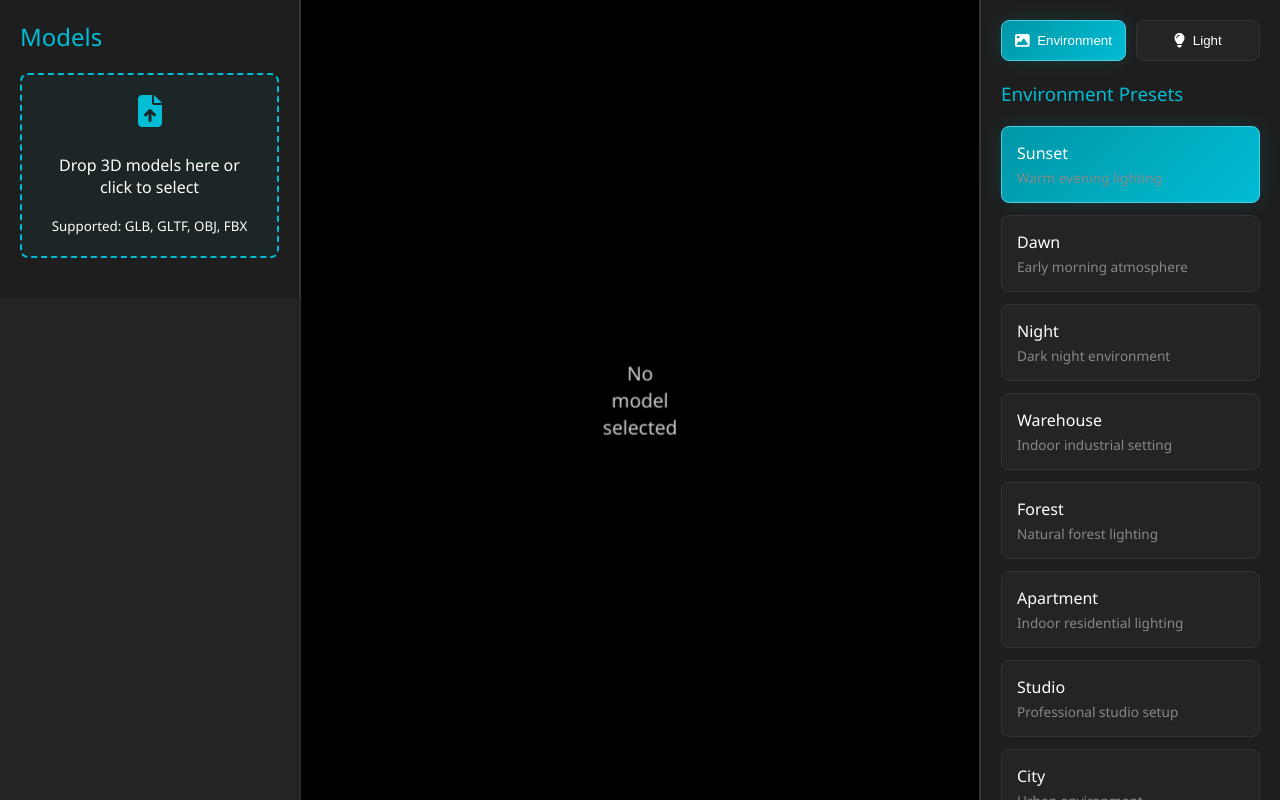
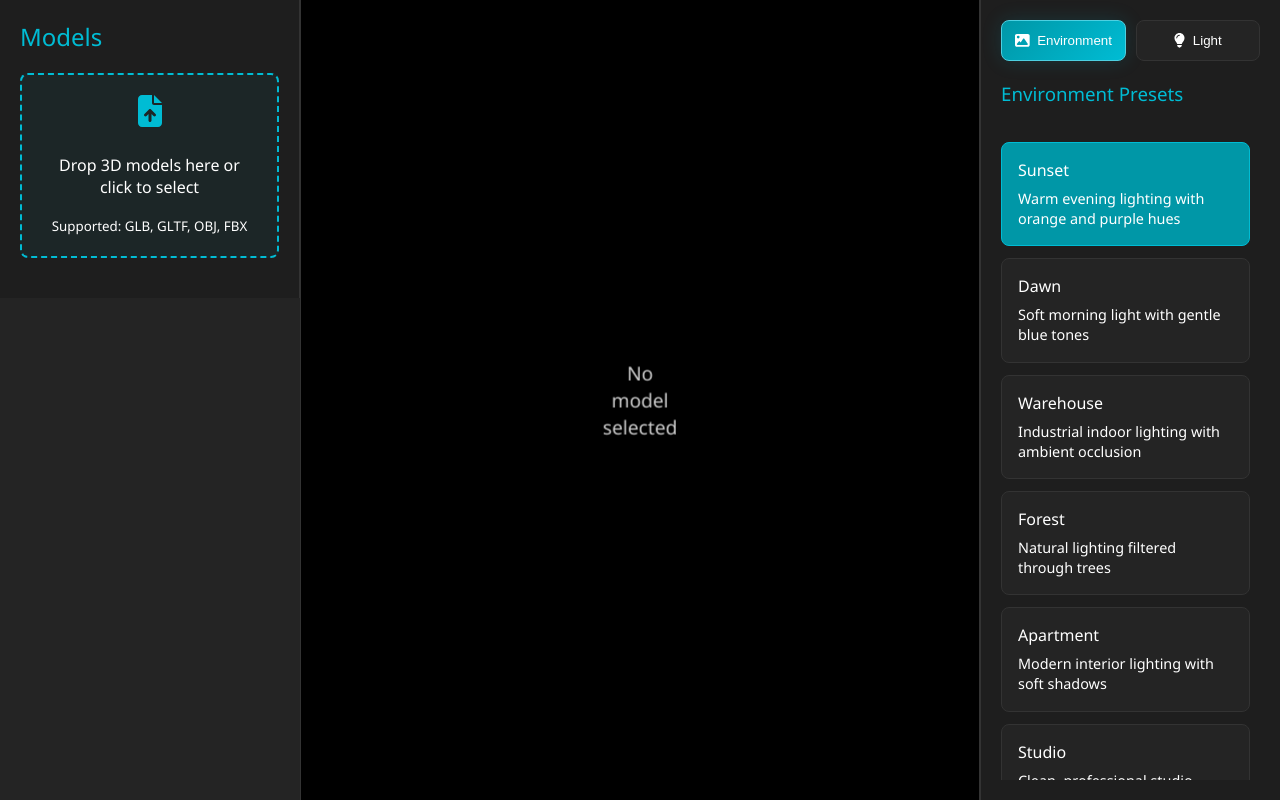
Before and after one commit to dragonashil/glb-web-viewer, a React (Create React App) app: page / in a window 1280 px wide. Both pictures are taken after a click on the button "Environment". Built offline with nearby package versions, Linux system fonts and the light colour scheme.

Commit message:
환경맵 프리셋 추가 해상도 향상

```diff
--- a/src/components/ModelViewer/ModelViewer.tsx
+++ b/src/components/ModelViewer/ModelViewer.tsx
@@ -37,7 +37,12 @@ const ModelViewer: React.FC<ModelViewerProps> = ({
             <Model url={selectedModel.url} type={selectedModel.type} />
             <OrbitControls makeDefault />
             {showEnvironment && (
-              <Environment preset={environmentPreset as any} background />
+              <Environment
+                preset={environmentPreset as any}
+                background
+                blur={0}
+                resolution={2048}
+              />
             )}
             <directionalLight
               position={[
--- a/src/components/SettingsPanel/EnvironmentSettings/EnvironmentSettings.css
+++ b/src/components/SettingsPanel/EnvironmentSettings/EnvironmentSettings.css
@@ -3,48 +3,58 @@
   display: flex;
   flex-direction: column;
   gap: 20px;
+  overflow-y: auto;
+  padding-right: 10px;
 }
 
-.environment-settings h3 {
+.environment-header {
+  display: flex;
+  justify-content: space-between;
+  align-items: center;
+  margin-bottom: 1rem;
+}
+
+.environment-header h3 {
   color: var(--primary-color);
   margin: 0;
   font-weight: 500;
 }
 
-.environment-items {
+.preset-grid {
   display: grid;
   gap: 12px;
 }
 
-.environment-item {
-  padding: 15px;
+.preset-item {
   background: var(--elevated-dark);
   border: 1px solid var(--border-color);
   border-radius: 8px;
+  padding: 16px;
   cursor: pointer;
   transition: all 0.2s ease;
 }
 
-.environment-item:hover {
-  background: #2A2A2A;
-  transform: translateY(-1px);
-  border-color: var(--primary-dark);
+.preset-item:hover {
+  transform: translateY(-2px);
+  border-color: var(--primary-color);
+  box-shadow: 0 4px 12px rgba(0, 0, 0, 0.2);
 }
 
-.environment-item.selected {
-  background: linear-gradient(135deg, var(--primary-dark), var(--primary-color));
-  border-color: var(--primary-light);
-  box-shadow: 0 0 20px rgba(0, 188, 212, 0.15);
+.preset-item.selected {
+  border-color: var(--primary-color);
+  background: var(--primary-dark);
 }
 
-.environment-item span {
-  display: block;
+.preset-item h4 {
+  margin: 0 0 8px 0;
+  color: var(--text-color);
+  font-size: 1rem;
   font-weight: 500;
-  margin-bottom: 4px;
 }
 
-.environment-item small {
-  display: block;
-  color: #888;
-  font-size: 0.85em;
+.preset-item p {
+  margin: 0;
+  color: var(--text-secondary);
+  font-size: 0.9rem;
+  line-height: 1.4;
 }
--- a/src/components/SettingsPanel/EnvironmentSettings/EnvironmentSettings.tsx
+++ b/src/components/SettingsPanel/EnvironmentSettings/EnvironmentSettings.tsx
@@ -1,5 +1,4 @@
 import React from 'react';
-import { EnvironmentPreset } from '../../../types';
 import './EnvironmentSettings.css';
 
 interface EnvironmentSettingsProps {
@@ -7,37 +6,46 @@ interface EnvironmentSettingsProps {
   onPresetChange: (preset: string) => void;
 }
 
-const ENVIRONMENT_PRESETS: EnvironmentPreset[] = [
-  { name: 'Sunset', value: 'sunset', description: 'Warm evening lighting' },
-  { name: 'Dawn', value: 'dawn', description: 'Early morning atmosphere' },
-  { name: 'Night', value: 'night', description: 'Dark night environment' },
-  { name: 'Warehouse', value: 'warehouse', description: 'Indoor industrial setting' },
-  { name: 'Forest', value: 'forest', description: 'Natural forest lighting' },
-  { name: 'Apartment', value: 'apartment', description: 'Indoor residential lighting' },
-  { name: 'Studio', value: 'studio', description: 'Professional studio setup' },
-  { name: 'City', value: 'city', description: 'Urban environment' },
-  { name: 'Park', value: 'park', description: 'Outdoor park setting' },
-  { name: 'Lobby', value: 'lobby', description: 'Indoor lobby atmosphere' }
+interface EnvironmentPreset {
+  name: string;
+  description: string;
+}
+
+const environmentPresets: EnvironmentPreset[] = [
+  { name: 'sunset', description: 'Warm evening lighting with orange and purple hues' },
+  { name: 'dawn', description: 'Soft morning light with gentle blue tones' },
+  { name: 'warehouse', description: 'Industrial indoor lighting with ambient occlusion' },
+  { name: 'forest', description: 'Natural lighting filtered through trees' },
+  { name: 'apartment', description: 'Modern interior lighting with soft shadows' },
+  { name: 'studio', description: 'Clean, professional studio lighting setup' },
+  { name: 'city', description: 'Urban environment with building reflections' },
+  { name: 'park', description: 'Open outdoor lighting with natural ambiance' },
+  { name: 'lobby', description: 'Elegant indoor lighting with marble reflections' },
+  { name: 'night', description: 'Dark environment with moonlight and stars' }
 ];
 
 const EnvironmentSettings: React.FC<EnvironmentSettingsProps> = ({
   selectedPreset,
   onPresetChange
 }) => {
+  const capitalizeFirstLetter = (string: string) => {
+    return string.charAt(0).toUpperCase() + string.slice(1);
+  };
+
   return (
     <div className="environment-settings">
-      <h3>Environment Presets</h3>
-      <div className="environment-items">
-        {ENVIRONMENT_PRESETS.map((preset) => (
+      <div className="environment-header">
+        <h3>Environment Presets</h3>
+      </div>
+      <div className="preset-grid">
+        {environmentPresets.map((preset) => (
           <div
-            key={preset.value}
-            className={`environment-item ${selectedPreset === preset.value ? 'selected' : ''}`}
-            onClick={() => onPresetChange(preset.value)}
+            key={preset.name}
+            className={`preset-item ${selectedPreset === preset.name ? 'selected' : ''}`}
+            onClick={() => onPresetChange(preset.name)}
           >
-            <span>{preset.name}</span>
-            {preset.description && (
-              <small>{preset.description}</small>
-            )}
+            <h4>{capitalizeFirstLetter(preset.name)}</h4>
+            <p>{preset.description}</p>
           </div>
         ))}
       </div>
```
